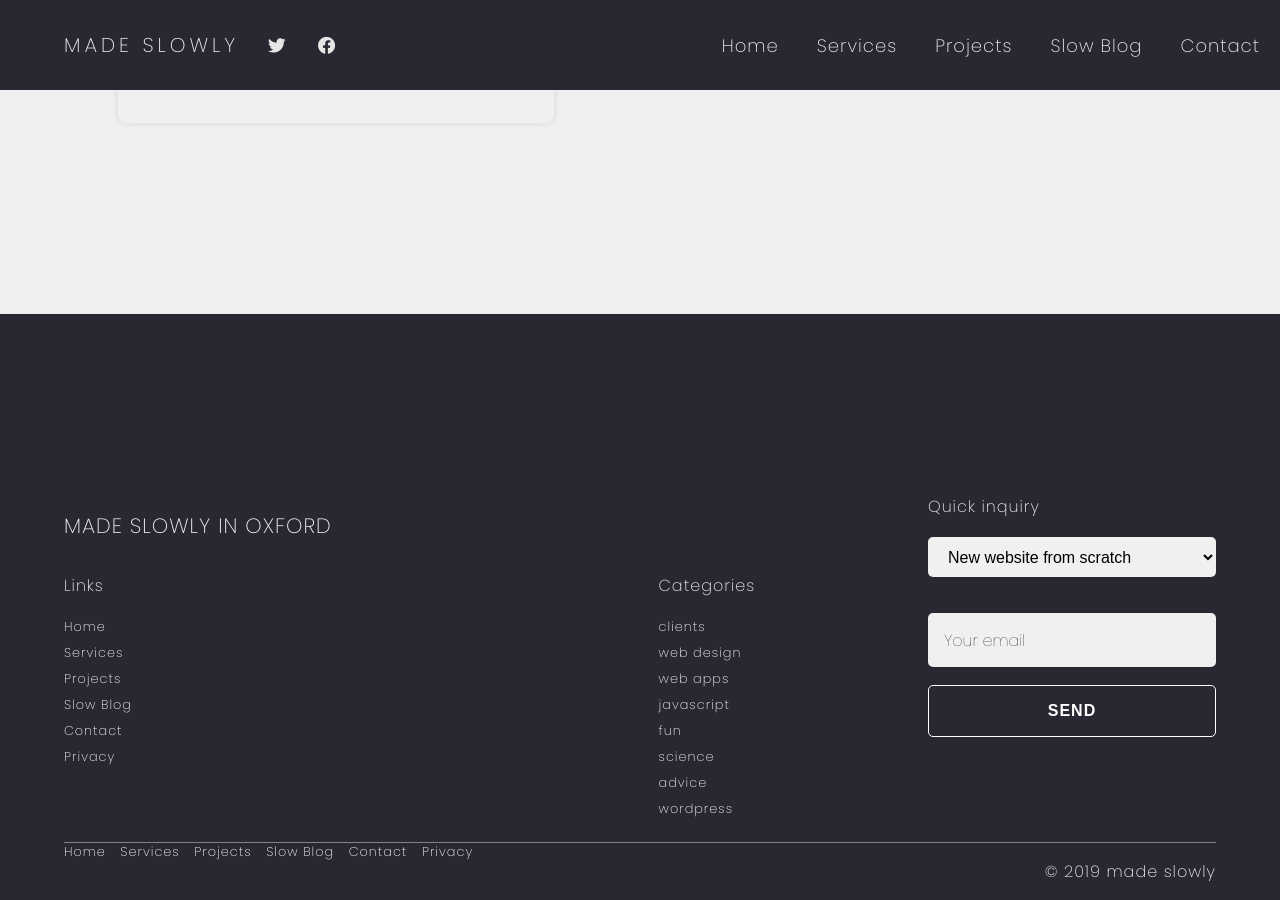
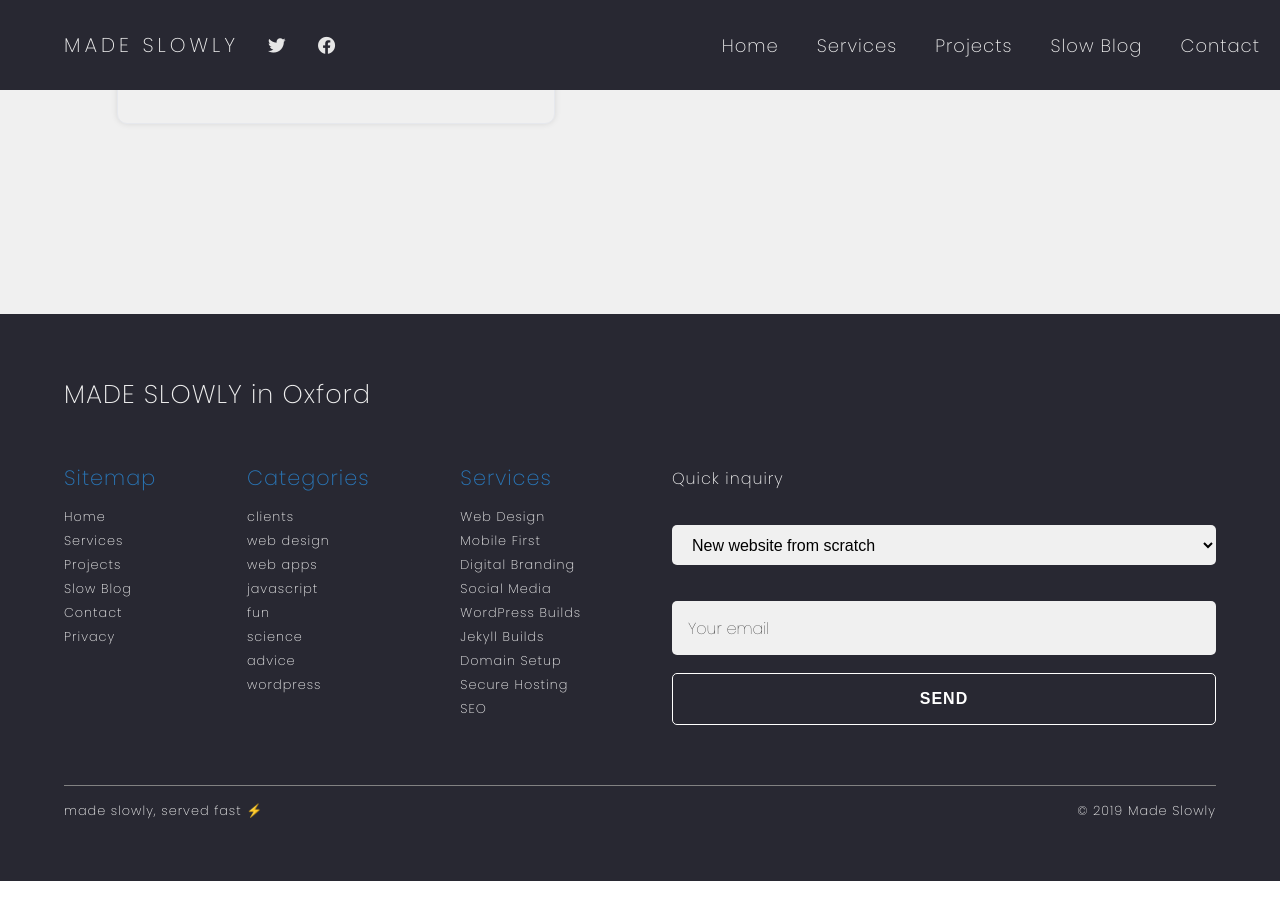
Before and after one commit to arrancurran/madeslowly.github.io, a Jekyll site: the page built from _posts/2019-11-19-client-cyclox.md, in a window 1280 px wide and 900 px high, scrolled down 2827 px. Built offline with Jekyll 4.4.1, drawn with Linux system fonts in a browser that asks for light colours; comment, search, counter and statistics services are not loaded.

Commit message:
footer redesign

```diff
--- a/_data/portfolio.yml
+++ b/_data/portfolio.yml
@@ -11,9 +11,9 @@
     - icon: php
 
 - name: Cyclox
-  category: Camapaign Blog
+  category: Campaign Blog
   strap: wordpress | iconography | blog
-  description: Community camapaign group based in Oxford. The project is built within the Wordpress platform with a bespoke theme and a customised Wordpress installation.
+  description: Community campaign group based in Oxford. The project is built within the Wordpress platform with a bespoke theme and a customised Wordpress installation.
   screenshot: cyclox/home-screenshot.jpg
   url: https://www.cyclox.org/
   technologies:
--- a/_includes/footer.html
+++ b/_includes/footer.html
@@ -1,56 +1,39 @@
 <!-- footer -->
-  <footer class="footer-wraper global-container">
-    <div class="footer-grid">
+<footer class="footer-wraper">
 
-<!-- site descrition, taken from _config.yml.author.description -->
-
-      <div class="footer-bragging">
-
-        <div class="">
+<div class="footer-header">
   <a href="{{ site.baseurl }}/">
-          <h3>{{ site.title | upcase }} IN OXFORD</h3>
-          </a>
+  <h2>{{ site.title | upcase }} in {{ site.postal_add.city }}</h2></a>
 </div>
 
-        <div class="footer-nav-lists">
-
-        <ul class="sitemap">
-          <h4>Links</h4>
+<ul class="footer-nav-links sitemap">
+  <h3>Sitemap</h3>
   {% for item in site.data.menu %}
   {% if item.sitemap == 1 %}
-          <li><a
-          href="{{ site.baseurl }}{{ item.link }}">
+  <li><a href="{{ site.baseurl }}{{ item.link }}">
   {{ item.name }}
   </a></li>
   {% endif %}
   {% endfor %}
 </ul>
 
-          <!-- list posts in page.catogory -->
-
-          <ul class="sitemap">
-            <h4>Categories</h4>
+<ul class="footer-nav-links category-links">
+  <h3>Categories</h3>
   {% for category in site.categories %}
-            <li><a
-            href="{{ site.baseurl }}/slow-blog/categories/{{ category[0] | replace: ' ', '-' }}">
+  <li><a href="{{ site.baseurl }}/slow-blog/categories/{{ category[0] | replace: ' ', '-' }}">
   {{ category[0] }}
   </a></li>
   {% endfor %}
 </ul>
 
-        <!--
-      <p>{{ site.author.description }}</p>
-
-      <ul class="sitemap">
-      {% for item in site.data.technologies %}
-      <li><i
-      class="fab fa-{{ item.icon }} fa-2x"
-      title="{{ item.alt }}"></i></li>
+<ul class="footer-nav-links footer-services">
+  <h3>Services</h3>
+  {% for item in site.data.services %}
+  <li>
+  {{ item.name }}
+  </li>
   {% endfor %}
 </ul>
-      -->
-</div>
-      </div>
 
 <!-- quick contact form -->
 
@@ -58,20 +41,11 @@
 {% include quick-contact.html %}
 </div>
 
-<!-- footer base, links and copyright -->
+<!-- footer base and copyright -->
 
 <div class="footer-base">
-
-      <ul class="footer-links">
-      {% for item in site.data.menu %}
-      <li><a
-      href="{{ site.baseurl }}{{ item.link }}">
-      {{ item.name }}
-      </a></li>
-      {% endfor %}
-      </ul>
-      <p class="copyright">&copy; <script>document.write(new Date().getFullYear())</script> made slowly</p>
+  <p class="slogan">made slowly, served fast ⚡ </p>
+  <p class="copyright">&copy; <script>document.write(new Date().getFullYear())</script> {{ site.title }}</p>
 </div>
 
-    </div>
 </footer>
--- a/_sass/breakpoints/animations.sass
+++ b/_sass/breakpoints/animations.sass
@@ -14,7 +14,18 @@
     box-shadow: $box-shadow-hover
 
   // assume touch so dont bother looding these
-  .nav-socials,.nav-menu:hover > a
+  .nav-menu:hover > a
     opacity: 0.5
-  .nav-socials,.nav-menu:hover > a:hover
+  .nav-menu:hover > a:hover
     opacity: 1
+
+  .footer-nav-links:hover > li
+    opacity: 0.5
+  .footer-nav-links:hover > li:hover
+    opacity: 1
+
+  .nav-socials#twitter:hover
+    color: $twitter-blue
+
+  .nav-socials#facebook:hover
+    color: $facebook-blue
--- /dev/null
+++ b/_sass/breakpoints/footer.sass
@@ -0,0 +1,23 @@
+@media screen and ( min-width : 768px )
+
+    .footer-wraper
+      grid-template-columns: auto auto auto
+      grid-template-areas: "footer-header footer-header footer-header" "sitemap category-links footer-services" "footer-contact footer-contact footer-contact" "footer-base footer-base footer-base"
+      grid-column-gap: 5vw
+      grid-row-gap: 20px
+
+    .footer-base
+      flex-direction: row
+      justify-content: space-between
+
+    .footer-services
+      display: block
+      font-weight: 200
+
+@media screen and ( min-width : 1024px )
+
+  .footer-wraper
+    grid-template-columns: auto auto auto auto
+    grid-template-areas: "footer-header footer-header footer-header footer-header" "sitemap category-links footer-services footer-contact" "footer-base footer-base footer-base footer-base"
+    grid-column-gap: 5vw
+    grid-row-gap: 20px
--- a/_sass/breakpoints/nav.sass
+++ b/_sass/breakpoints/nav.sass
@@ -33,12 +33,6 @@
     font-size: 1.1rem
     transition: 0.2s ease-in
 
-  .nav-socials#twitter:hover
-    color: $twitter-blue
-
-  .nav-socials#facebook:hover
-    color: $facebook-blue
-
   .burger
     display: none
 
--- a/_sass/global/footer.sass
+++ b/_sass/global/footer.sass
@@ -1,110 +1,46 @@
 .footer-wraper
-  padding-left: 4rem
-  padding-right: 4rem
-  padding-top: 5rem
+  display: grid
+  grid-template-columns: auto auto
+  grid-template-areas: "footer-header footer-header" "sitemap category-links" "footer-contact footer-contact" "footer-base footer-base"
+  padding: 5vh 5vw
   background-color: $footer-bg
   color: $white
+  grid-column-gap: 5vw
+  grid-row-gap: 30px
+  h3
+    color: $vivid-blue
+    padding: 12px 0
 
-.footer-grid
-  display: grid
-  grid-template-columns: 60% 25%
-  //grid-template-rows: auto 5vh
-  grid-template-areas: "fbragging fcontact" "fbase fbase"
-  grid-column-gap: 15%
-  grid-row-gap: 20px
-  box-sizing: border-box
+.footer-header
+  grid-area: footer-header
 
-.footer-bragging
-  grid-area: fbragging
-  padding-right: 0
-
-  ul
-    display: flex
-    justify-content: space-between
-    padding: 0
-    padding-top: 2rem
-    position: relative
-
-  li
-    list-style: none
-
-.footer-links
-  //grid-area: flinks
-  padding: 0
-  text-align: left
-  text-decoration: none
-
-  li
-    display: inline
-    list-style: none
-    padding-right: 10px
-
-    // transition for hover
-    transition: 0.3s ease-in-out
-
-.footer-nav-lists
-  display: flex
-  justify-content: space-between
+.footer-nav-links > li
+  font-size: 0.8rem
+  list-style: none
+  padding: 3px 0px
 
 .sitemap
-  display: block!important
-  flex-direction: column
-  padding: 0!important
-  font-size: 0.8rem
-  li
-    padding: 4px 0
+  grid-area: sitemap
 
+.category-links
+  grid-area: category-links
+
+.footer-services
+  display: none
 
 .footer-contact
-  grid-area: fcontact
-  padding-bottom: 50px
-
-.quick-form-header
-  padding: 0
-  margin: 0
-
-.footer-base
-  grid-area: fbase
-  display: flex
-  font-size: $small-font
-  border-top: 1px solid rgb(130, 130, 130)
-  justify-content: space-between
+  grid-area: footer-contact
+  padding-bottom: 40px
 
 .btn-footer
   width: 100%
   color: white
 
-@media screen and (min-width: 1024px)
-  // assume touch so dont bother looding these
-  .footer-links:hover > li
-    opacity: 0.5
-
-  .footer-links:hover > li:hover
-    opacity: 1
-
-  padding-right: 10rem
-
-@media screen and (max-width: 768px)
-  .footer-wraper
-    padding-left: 2rem
-    padding-right: 2rem
-    padding-top: 4rem
-
-  .footer-grid
-    grid-template-columns: 100%
-    grid-template-rows: auto auto auto
-    grid-template-areas: "fbragging" "fcontact" "fbase"
-    grid-gap: 0vh
-    box-sizing: border-box
-
-  .footer-bragging
-    padding: 0
-    //text-align: center
-
-    p
-      font-weight: 100
-      font-size: 1.2rem
-      line-height: 2rem
-
-  .footer-links, .technologies
-    display: none!important
+.footer-base
+  grid-area: footer-base
+  display: flex
+  flex-direction: column
+  text-align: center
+  border-top: 1px solid rgb(130, 130, 130)
+  p
+    font-size: $small-font
--- a/assets/css/made-slowly-has-all-the-style.sass
+++ b/assets/css/made-slowly-has-all-the-style.sass
@@ -9,13 +9,12 @@ $baseurl: "{{ site.baseurl }}/"
 @import "mixins/animations"
 
 @import "global/custom-aos"
-
 @import "global/main"
-
 @import "global/typography"
 @import "global/nav"
 @import "global/footer"
 @import "global/structure"
+
 @import "landing"
 @import "services"
 @import "portfolio"
@@ -28,5 +27,6 @@ $baseurl: "{{ site.baseurl }}/"
 @import "breakpoints/structures"
 @import "breakpoints/animations"
 @import "breakpoints/nav"
+@import "breakpoints/footer"
 
 @import "global/aos-overrides"
```
Lines whose indentation alone changed are shown as unchanged.
